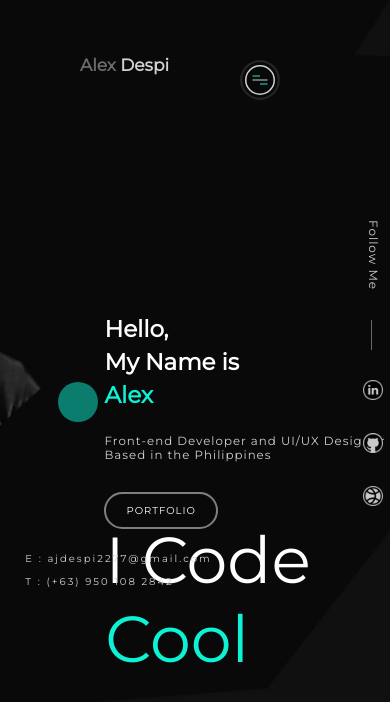
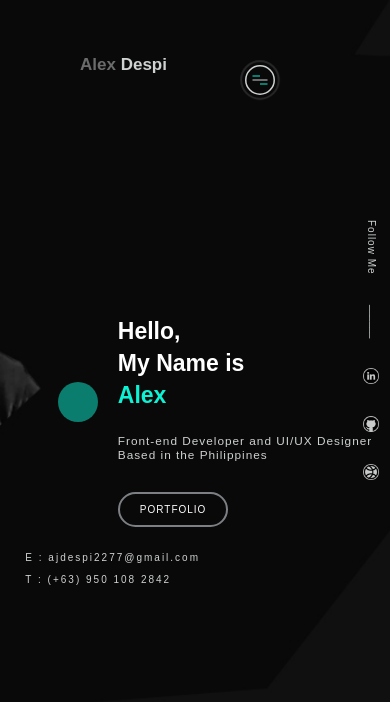
Before and after one commit to Ajdespi/portfolio, a plain HTML site: page index.html in a window 390 px wide. Drawn offline with nearby package versions, Linux system fonts and the light colour scheme.

Commit message:
changes on media social

```diff
--- a/index.html
+++ b/index.html
@@ -5,7 +5,7 @@
   <meta charset="UTF-8" />
   <meta name="viewport" content="width=device-width, initial-scale=1.0" />
   <link rel="stylesheet" href="styles/style.css" />
-  <script src="https://unpkg.com/typewriter-effect@latest/dist/core.js"></script>
+  <!-- <script src="https://unpkg.com/typewriter-effect@latest/dist/core.js"></script> -->
   <title>My Website</title>
 </head>
 
--- a/styles/_section.scss
+++ b/styles/_section.scss
@@ -205,7 +205,7 @@
 
     & p:nth-child(1) {
       letter-spacing: 0.1rem;
-      font-size: 1.2rem;
+      font-size: 1rem;
     }
 
     & p:nth-child(2) {
@@ -430,9 +430,6 @@
       }
     }
 
-    // &.active {
-    //   left: 0;
-    // }
 
     & li:hover a::after {
       transform: translate(-50%, -50%) scale(1);
@@ -504,30 +501,10 @@
     }
   }
 
-  .social_media p:nth-child(1) {
-    font-size: 3rem;
 
-    // & p:nth-child(2) {
-    //   margin-left: 6px;
-    // }
-
-    // & p {
-    //   margin-bottom: 30px;
-    //   margin-left: 3px;
-    // }
-
-    // & ul {
-    //   writing-mode: vertical;
-
-    //   & li {
-    //     list-style: none;
-    //     margin-bottom: 30px;
-
-    //     & a {
-    //       text-decoration: none;
-    //     }
-    //   }
-    // }
+  .social_media img {
+    width: 16px;
+    height: 16px;
   }
 }
 
--- a/styles/style.scss
+++ b/styles/style.scss
@@ -1,4 +1,4 @@
-@import url("https://fonts.googleapis.com/css2?family=Montserrat&display=swap");
+// @import url("https://fonts.googleapis.com/css2?family=Montserrat&display=swap");
 
 $primary_color: #0df2d4;
 $secondary_color: #ced2d0;
@@ -21,6 +21,7 @@ body {
   background-image: url('/image/pix5.jpg');
   background-size: cover;
   background-position: top center;
+  background-repeat: no-repeat;
 }
 
 a {
```
Also changed, not shown: styles/style.css, 1 other file.
